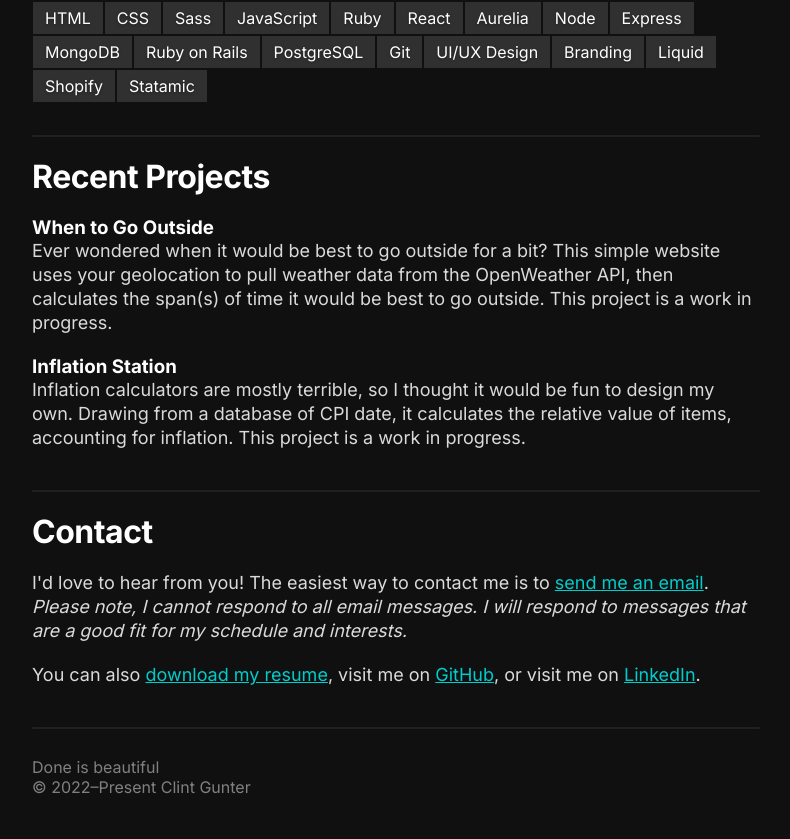
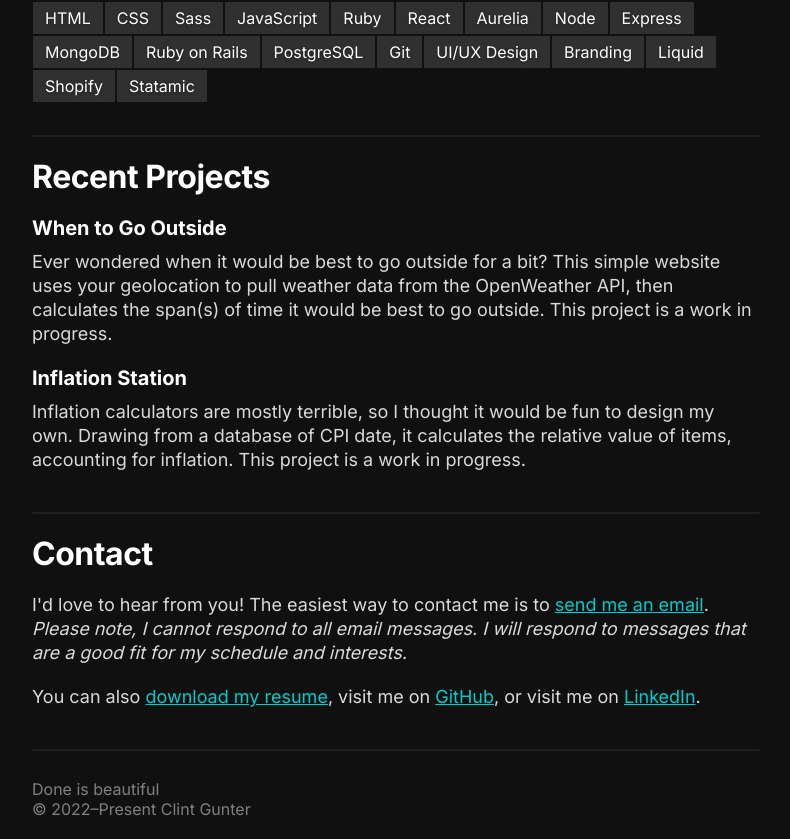
Before and after one commit to futureclint/clint, a React (Create React App) app: page / in a window 1280 px wide. Shown: the part 792-1631 px from the top of the page, without its empty margins (244-1034 px from the left). Before the commit the page ends 1609 px from the top, so only its background shows below. Built offline with nearby package versions, Linux system fonts and the light colour scheme.

Commit message:
Added spacing for h3

```diff
--- a/src/css/app.css
+++ b/src/css/app.css
@@ -88,6 +88,11 @@ h2 {
   font-size: 32px;
   letter-spacing: -0.5px;
   font-weight: 700;
+}
+
+h3 {
+  margin-bottom: 10px;
+  font-size: 20px;
 }
 
 p {
--- a/src/scss/_general.scss
+++ b/src/scss/_general.scss
@@ -20,6 +20,10 @@ h2 {
   font-size: 32px;
   letter-spacing: -0.5px;
   font-weight: 700;
+}
+h3 {
+  margin-bottom: 10px;
+  font-size: 20px;
 }
 p {
   width: 100%;
```
